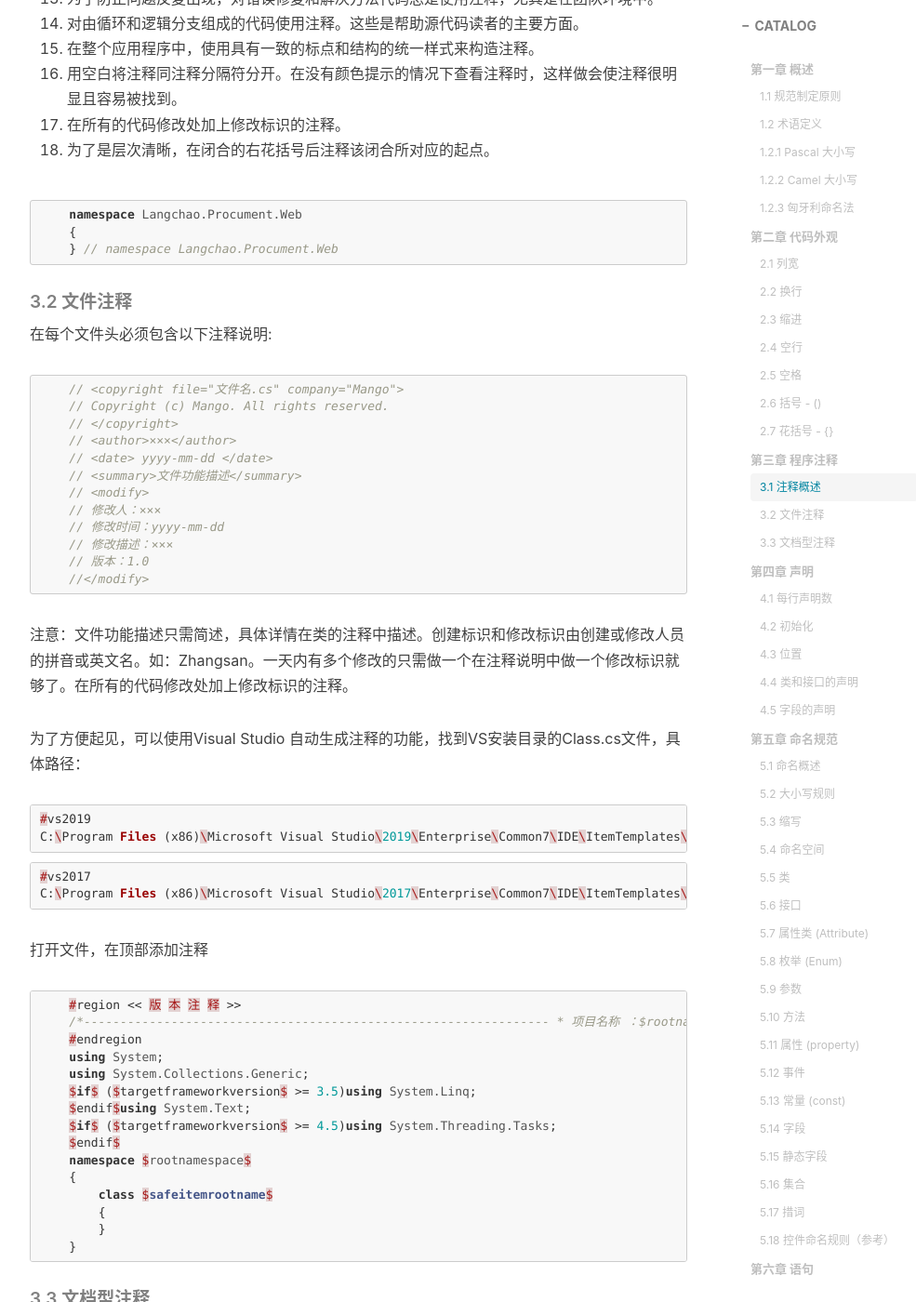
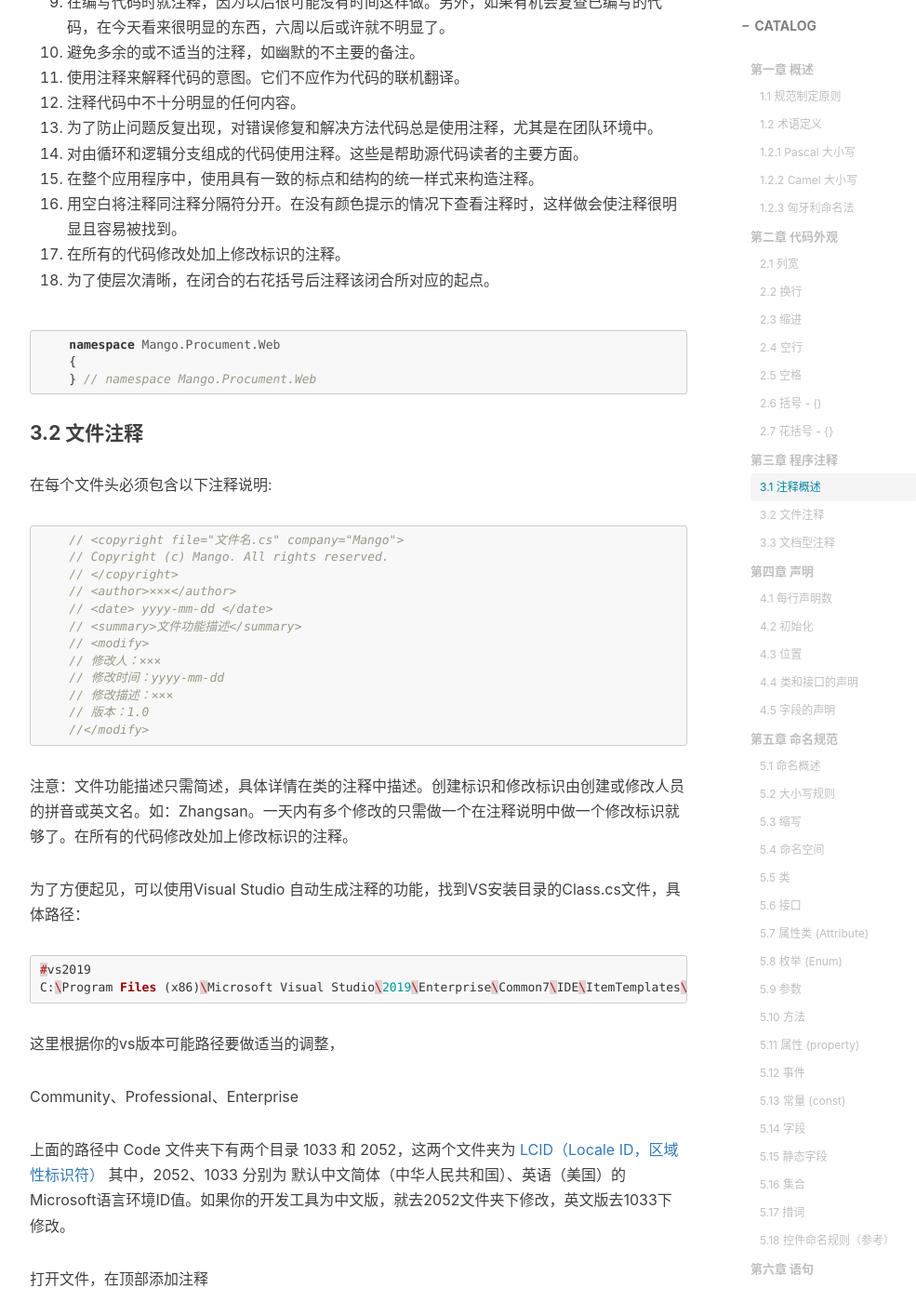
Before and after one commit to hongjiapeng/hongjiapeng.github.io, a Jekyll site: the page built from _posts/2020-07-01-C#编码规范.md, in a window 1280 px wide and 1400 px high, scrolled down 4654 px. Shown: the whole window at 93% size, without its empty margins (233-1218 px from the left). Built offline with Jekyll 4.4.1, drawn with Linux system fonts in a browser that asks for light colours; nearby versions of some CDN libraries; comment, search, counter and statistics services are not loaded.

Commit message:
update blog

````diff
--- a/_posts/2020-07-01-C#编码规范.md
+++ b/_posts/2020-07-01-C#编码规范.md
@@ -14,7 +14,7 @@ tags:
 
 ### 第一章 概述
 
-##### 1.1 规范制定原则
+#### 1.1 规范制定原则
 
 * 方便代码的交流和维护。
 * 不影响编码的效率，不与大众习惯冲突。
@@ -45,19 +45,19 @@ tags:
 
 ### 第二章 代码外观
 
-##### 2.1  列宽
+#### 2.1  列宽
 代码列宽控制在210字符左右。
 
-##### 2.2  换行
+#### 2.2  换行
 当表达式超出或即将超出规定的列宽，遵循以下规则进行换行
 1. 在逗号后换行;
 2. 在操作符前换行;
 3. 规则1优先于规则2。
 
-##### 2.3  缩进
+#### 2.3  缩进
 缩进应该是每行一个Tab(4个空格)，不要在代码中使用Tab字符。
 
-##### 2.4  空行
+#### 2.4  空行
 空行是为了将逻辑上相关联的代码分块，以便提高代码的可阅读性。在代码中，不能包含多个空行。
 
 在以下情况下使用一个空行
@@ -69,7 +69,7 @@ tags:
 6. 属性与方法、属性与字段、方法与字段之间。
 7. 注释与它注释的语句间不空行，但与其他的语句间空一行。
 
-##### 2.5  空格
+#### 2.5  空格
 在以下情况中要使用到空格
 1. 关键字和左括符 “(” 应该用空格隔开。如:
 
@@ -98,7 +98,7 @@ tags:
 
     ` for (expr1; expr2; expr3) `
 
-##### 2.6  括号 - ()
+#### 2.6  括号 - ()
 
 1. 左括号“(” 不要紧靠关键字，中间用一个空格隔开。
 2. 左括号“(”  与方法名之间不要添加任何空格。
@@ -112,7 +112,7 @@ tags:
     }
 ```
 
-##### 2.7  花括号 - {}
+#### 2.7  花括号 - {}
 
 1、左花括号 “{” 放于关键字或方法名的下一行并与之对齐。如
 
@@ -155,7 +155,7 @@ tags:
 
 ### 第三章 程序注释
 
-##### 3.1  注释概述
+#### 3.1  注释概述
 
 1. 修改代码时，总是使代码周围的注释保持最新。
 
@@ -175,15 +175,15 @@ tags:
 15. 在整个应用程序中，使用具有一致的标点和结构的统一样式来构造注释。
 16. 用空白将注释同注释分隔符分开。在没有颜色提示的情况下查看注释时，这样做会使注释很明显且容易被找到。
 17. 在所有的代码修改处加上修改标识的注释。
-18. 为了是层次清晰，在闭合的右花括号后注释该闭合所对应的起点。
+18. 为了使层次清晰，在闭合的右花括号后注释该闭合所对应的起点。
 
 ``` cs
-    namespace Langchao.Procument.Web
+    namespace Mango.Procument.Web
     {
-    } // namespace Langchao.Procument.Web
+    } // namespace Mango.Procument.Web
 ```
 
-##### 3.2 文件注释
+#### 3.2 文件注释
 在每个文件头必须包含以下注释说明:
 
 ``` cs
@@ -210,10 +210,11 @@ tags:
 C:\Program Files (x86)\Microsoft Visual Studio\2019\Enterprise\Common7\IDE\ItemTemplates\CSharp\Code\2052\Class
 ```
 
-``` cs
-#vs2017
-C:\Program Files (x86)\Microsoft Visual Studio\2017\Enterprise\Common7\IDE\ItemTemplates\CSharp\Code\2052\Class
-```
+这里根据你的vs版本可能路径要做适当的调整，
+
+Community、Professional、Enterprise
+
+上面的路径中 Code 文件夹下有两个目录 1033 和 2052，这两个文件夹为 [LCID（Locale ID，区域性标识符）](https://docs.microsoft.com/en-us/previous-versions/windows/embedded/ms912047(v=winembedded.10)?redirectedfrom=MSDN) 其中，2052、1033 分别为 默认中文简体（中华人民共和国）、英语（美国）的Microsoft语言环境ID值。如果你的开发工具为中文版，就去2052文件夹下修改，英文版去1033下修改。
 
 打开文件，在顶部添加注释
 ``` cs
@@ -254,7 +255,7 @@ C:\Program Files (x86)\Microsoft Visual Studio\2017\Enterprise\Common7\IDE\ItemT
     }
 ```
 
-##### 3.3 文档型注释
+#### 3.3 文档型注释
  该类注释采用.Net已定义好的Xml标签来标记，在声明接口、类、方法、属性、字段都应该使用该类注释，以便代码完成后直接生成代码文档，让别人更好的了解代码的实现和接口。如:
 
 1. 类、接口注释
@@ -358,7 +359,7 @@ C:\Program Files (x86)\Microsoft Visual Studio\2017\Enterprise\Common7\IDE\ItemT
 
 ### 第四章 声明
 
-##### 4.1 每行声明数
+#### 4.1 每行声明数
 
 一行只建议作一个声明，并按字母顺序排列。如：
 
@@ -368,11 +369,11 @@ int size; // 推荐
 int x, y; // 不推荐
 ```
 
-##### 4.2 初始化
+#### 4.2 初始化
 
 建议在变量声明时就对其做初始化。
 
-##### 4.3 位置
+#### 4.3 位置
 
 变量建议置于块的开始处，不要总是在第一次使用它们的地方做声明。如：
 
@@ -415,13 +416,13 @@ void MyMethod()
 }
 ```
 
-##### 4.4 类和接口的声明
+#### 4.4 类和接口的声明
 
 - 在方法名与其后的左括号间没有任何空格。
 - 左花括号 “{” 出现在声明的下行并与之对齐，单独成行。
 - 方法间用一个空行隔开。
 
-##### 4.5 字段的声明
+#### 4.5 字段的声明
 
 不要使用是 public 或 protected 的实例字段。如果避免将字段直接公开给开发人员，可以更轻松地对类进行版本控制，原因是在维护二进制兼容性时字段不能被更改为属性。考虑为字段提供 get 和set 属性访问器，而不是使它们成为公共的。 get 和 set 属性访问器中可执行代码的存在使得可以进行后续改进，如在使用属性或者得到属性更改通知时根据需要创建对象。下面的代码示例阐释带有 get 和 set 属性访问器的私有实例字段的正确使用。例：
 
@@ -442,7 +443,7 @@ public class Control: Component
 
 ### 第五章 命名规范
 
-##### 5.1 命名概述
+#### 5.1 命名概述
 
 > 名称应该说明“什么”而不是“如何”。通过避免使用公开基础实现（它们会发生改变）的名称，可以保留简化复杂性的抽象层。例如，可以使用 `GetNextStudent()`，而不是 `GetNextArrayElement`()。
 
@@ -469,7 +470,7 @@ public class Control: Component
 -  要用动词或动词短语来命名事件
 -  要用名词或名词短语来命名字段
 
-##### 5.2 大小写规则
+#### 5.2 大小写规则
 
 **大写**
 
@@ -571,7 +572,7 @@ SCB.Framework.UI
     </tbody>
 </table>
 
-##### 5.3 缩写
+#### 5.3 缩写
 
 为了避免混淆和保证跨语言交互操作，请遵循有关区缩写的使用的下列规则：
 
@@ -582,7 +583,7 @@ SCB.Framework.UI
 - 在使用缩写时，对于超过两个字符长度的缩写请使用 Pascal 大小写或 Camel 大小写。例如使用 `HtmlButton` 或 `HTMLButton`；但是，应当大写仅有两个字符的缩写，如：`System.IO`，而不是 `System.Io`。
 - 不要在标识符或参数名称中使用缩写。如果必须使用缩写，对于由多于两个字符所组成的缩写请使用Camel 大小写。
 
-##### 5.4 命名空间
+#### 5.4 命名空间
 
 - 命名命名空间时的一般性规则是使用公司名称，后跟技术名称和可选的功能与设计，如：
 
@@ -599,7 +600,7 @@ namespace SCB.SupplierChain.DataRules // 赛酷比公司的供应链系统的业
 - `TechnologyName` 指的是该项目的英文缩写或软件名。
 - 命名空间和类不能使用同样的名字。例如，有一个类被命名为`Debug`后，就不要再使用`Debug`作为一个名称空间名。
 
-##### 5.5 类
+#### 5.5 类
 
 - 使用 Pascal 大小写。
 - 用名词或名词短语命名类。
@@ -615,7 +616,7 @@ public class Button
 public class String
 ```
 
-##### 5.6 接口
+#### 5.6 接口
 
 - 用名词或名词短语，或者描述行为的形容词命名接口。例：
   - 接口名称 `IComponent` 使用描述性名词
@@ -645,7 +646,7 @@ public class Component: IComponent
 }
 ```
 
-##### 5.7 属性类 (Attribute)
+#### 5.7 属性类 (Attribute)
 
 应该总是将后缀 Attribute 添加到自定义属性类。例：
 
@@ -655,7 +656,7 @@ public class ObsoleteAttribute
 }
 ```
 
-##### 5.8 枚举 (Enum)
+#### 5.8 枚举 (Enum)
 
 枚举 (Enum) 值类型从 Enum 类继承。
 
@@ -665,7 +666,7 @@ public class ObsoleteAttribute
 - 对大多数 Enum 类型使用单数名称，但是对作为位域的 Enum 类型使用复数名称。
 - 总是将 `FlagsAttribute` 添加到位域 Enum 类型。
 
-##### 5.9 参数
+#### 5.9 参数
 
 - 使用描述性参数名称。参数名称应当具有足够的描述性，以便参数的名称及其类型可用于在大多数情况下确定它的含义。
 - 对参数名称使用 Camel 大小写。
@@ -678,7 +679,7 @@ Type GetType(string typeName)
 string Format(string format, object args)
 ```
 
-##### 5.10 方法
+#### 5.10 方法
 
 - 使用动词或动词短语命名方法。
 - 使用 Pascal 大小写。
@@ -689,7 +690,7 @@ GetCharArray()
 Invoke()
 ```
 
-##### 5.11 属性 (property)
+#### 5.11 属性 (property)
 
 - 使用名词或名词短语命名属性。
 - 使用 Pascal 大小写。
@@ -731,7 +732,7 @@ public class Control
 }
 ```
 
-##### 5.12 事件
+#### 5.12 事件
 
 - 对事件处理程序名称使用 `EventHandler` 后缀。
 - 指定两个名为 `sender` 和 `e` 的参数。`sender` 参数表示引发事件的对象。`sender` 参数始
@@ -779,13 +780,13 @@ public class MouseEventArgs : EventArgs
 }
 ```
 
-##### 5.13 常量 (const)
+#### 5.13 常量 (const)
 
 所有单词大写，多个单词之间用 "_" 隔开。 如：
 
 `public const string PAGE_TITLE = "Welcome";`
 
-##### 5.14 字段
+#### 5.14 字段
 
 - private、protected 使用 Camel 大小写。
 - public 使用 Pascal 大小写。
@@ -829,17 +830,17 @@ public struct Color
 }
 ```
 
-##### 5.15 静态字段
+#### 5.15 静态字段
 
 - 使用名词、名词短语或者名词的缩写命名静态字段。
 - 使用 Pascal 大小写。
 - 建议尽可能使用静态属性而不是公共静态字段。
 
-##### 5.16 集合
+#### 5.16 集合
 
 集合是一组组合在一起的类似的类型化对象，如哈希表、查询、堆栈、字典和列表，集合的命名建议用复数。
 
-##### 5.17 措词
+#### 5.17 措词
 
 避免使用与常用的 .NET 框架命名空间重复的类名称。例如，不要将以下任何名称用作类名称：System、Collections、Forms 或 UI。有关 .NET 框架命名空间的列表，请参阅类库。
 
@@ -877,7 +878,7 @@ Table | tbl
 
 ### 第六章 语句
 
-##### 6.1 每行一个语句
+#### 6.1 每行一个语句
 
 每行最多包含一个语句。如：
 
@@ -887,7 +888,7 @@ b--; // 推荐
 a++; b--; // 不推荐
 ```
 
-##### 6.2 复合语句
+#### 6.2 复合语句
 
 复合语句是指包含"父语句{子语句;子语句;}"的语句，使用复合语句应遵循以下几点
 
@@ -902,7 +903,7 @@ while(d += s++)
 }
 ```
 
-##### 6.3 return 语句
+#### 6.3 return 语句
 
 return语句中不使用括号，除非它能使返回值更加清晰。如：
 
@@ -912,7 +913,7 @@ return myDisk.size();
 return (size ? size : defaultSize);
 ```
 
-##### 6.4 if、 if-else、if else-if 语句
+#### 6.4 if、 if-else、if else-if 语句
 
 if、 if-else、if else-if 语句使用格式
 
@@ -945,7 +946,7 @@ else
 }
 ```
 
-##### 6.5 for、foreach 语句
+#### 6.5 for、foreach 语句
 
 **for 语句使用格式**
 
@@ -974,7 +975,7 @@ foreach (object obj in array)
 - 在循环过程中不要修改循环计数器。
 - 对每个空循环体给出确认性注释。
 
-##### 6.6 while 语句
+#### 6.6 while 语句
 
 **while 语句使用格式**
 
@@ -989,7 +990,7 @@ while (condition)
 
 `while (condition);`
 
-##### 6.7 do - while 语句
+#### 6.7 do - while 语句
 
 do - while 语句使用格式
 
@@ -1000,7 +1001,7 @@ do
 } while (condition);
 ```
 
-##### 6.8 switch - case 语句
+#### 6.8 switch - case 语句
 
 switch - case语句使用格式
 
@@ -1027,7 +1028,7 @@ switch (condition)
 - 为所有switch语句提供default分支。
 - 所有的非空 case 语句必须用 break; 语句结束。
 
-##### 6.9 try - catch 语句
+#### 6.9 try - catch 语句
 
 try - catch语句使用格式
 
@@ -1046,7 +1047,7 @@ finally
 }
 ```
 
-##### 6.10 using 块语句
+#### 6.10 using 块语句
 
 using 块语句使用格式
 
````
Also changed, not shown: other parts of _posts/2020-07-01-C#编码规范.md (+4 -4 lines).
